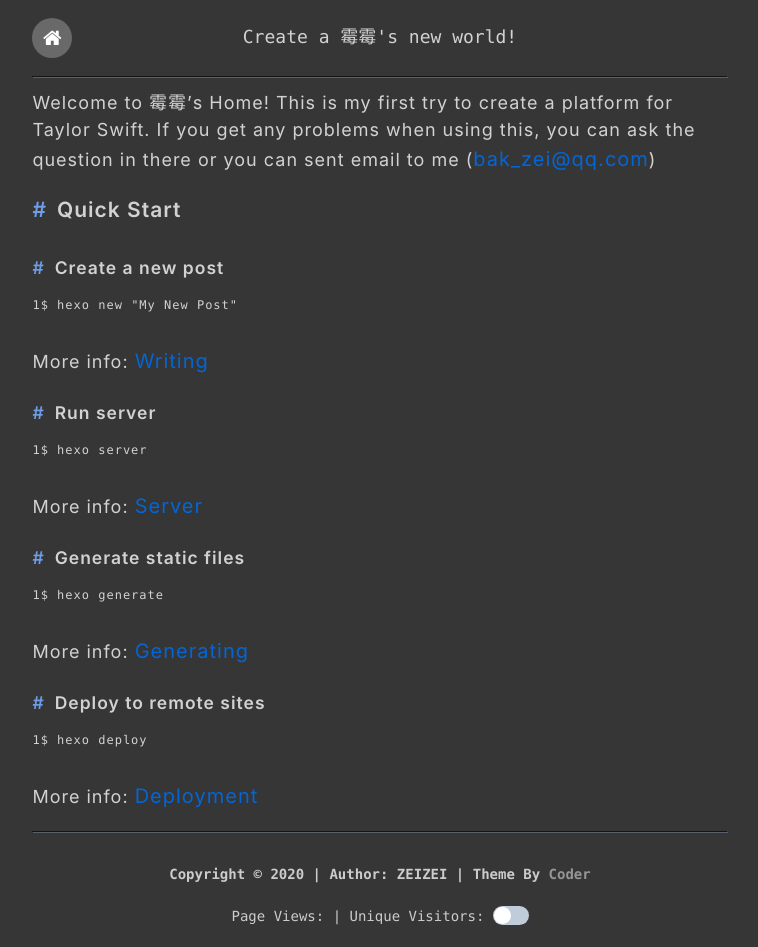
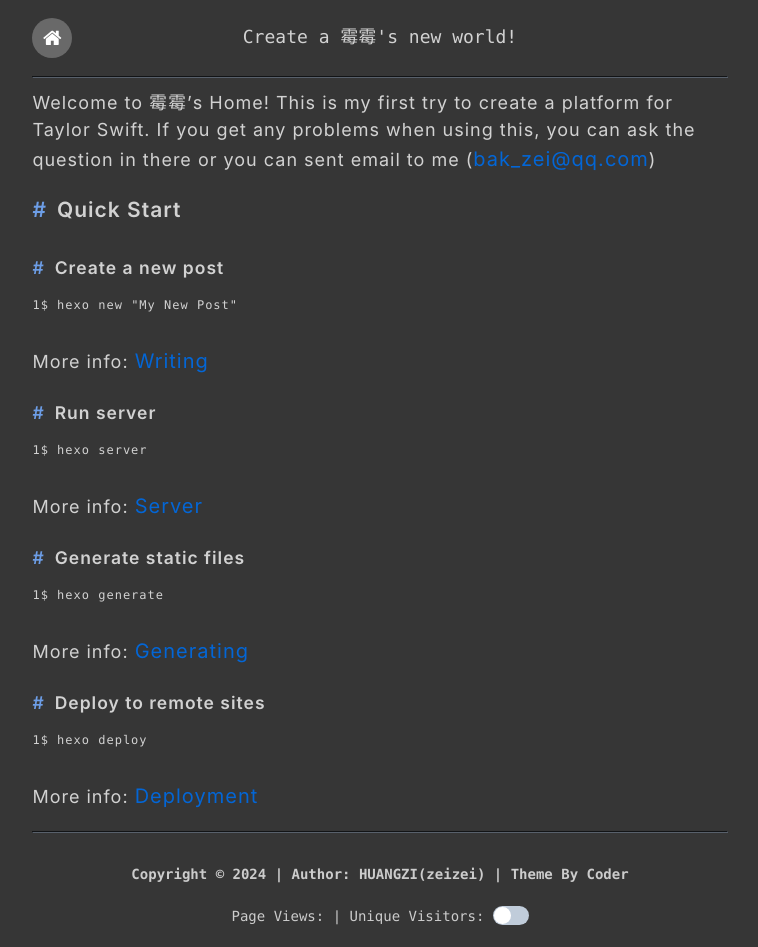
Before and after one commit to bak-zei/bak-zei.github.io, a plain HTML site: page 2024/04/10/hello-world/index.html in a window 1280 px wide. Shown: the whole page, without its empty margins (260-1018 px from the left). Drawn offline with Linux system fonts and the light colour scheme; some packages are replaced by stand-ins of ours; a script that the page names is missing.

Commit message:
Site updated: 2024-04-11 23:08:57

```diff
--- a/2024/04/10/hello-world/index.html
+++ b/2024/04/10/hello-world/index.html
@@ -55,7 +55,7 @@
 
 </div>
     <div class="footer" id="footer">
-    <p><h4>Copyright © 2020 | Author: ZEIZEI | Theme By <a class="theme-author" target="_blank" rel="noopener" href="https://github.com/Xunzhuo/hexo-theme-coder" style="font-size:14px; color: #969696">Coder</a></h4>
+    <p><h4>Copyright © 2024 | Author: HUANGZI(zeizei) | Theme By Coder</h4>
 
         <script async src="//busuanzi.ibruce.info/busuanzi/2.3/busuanzi.pure.mini.js"></script>
         <span id="busuanzi_container_site_pv">Page Views: <span id="busuanzi_value_site_pv"></span></span>
```
